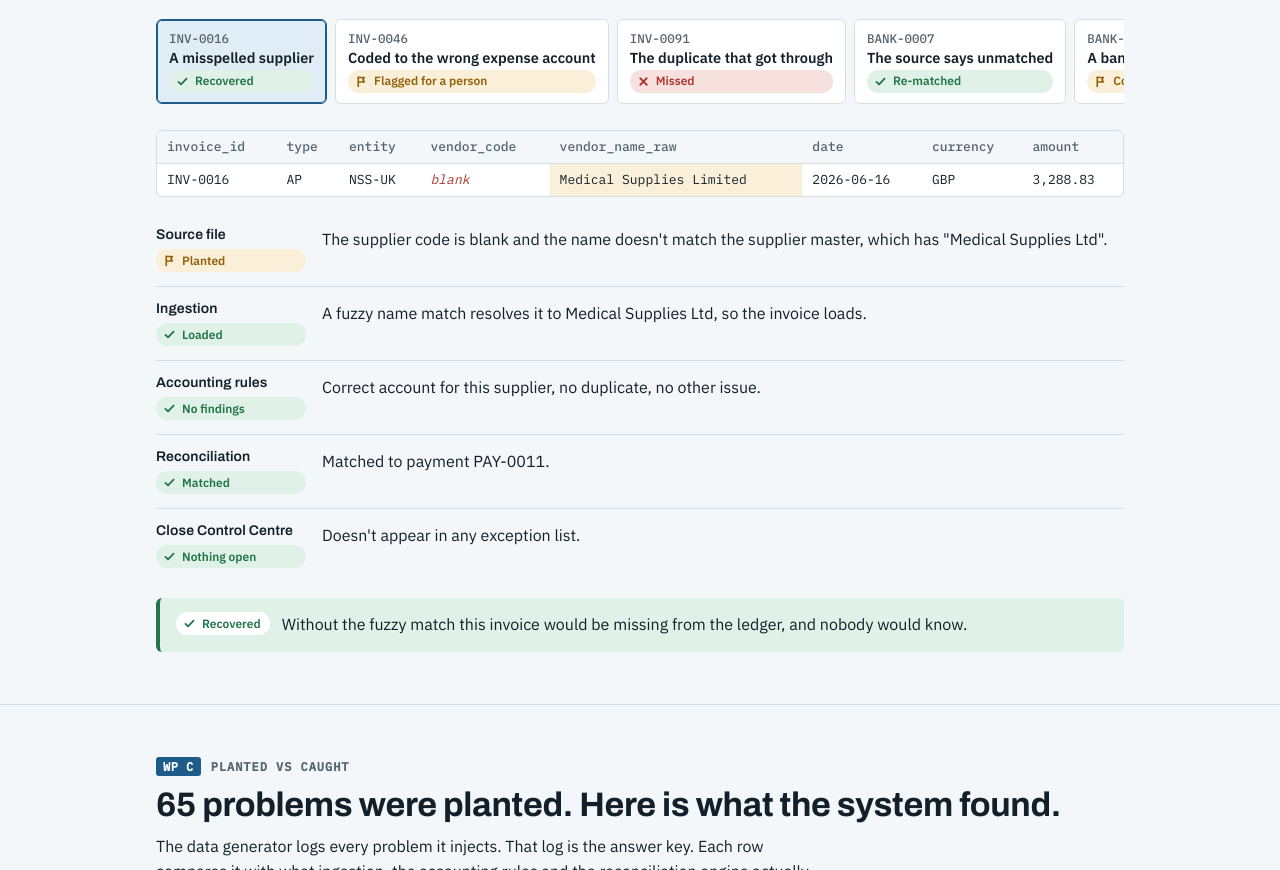
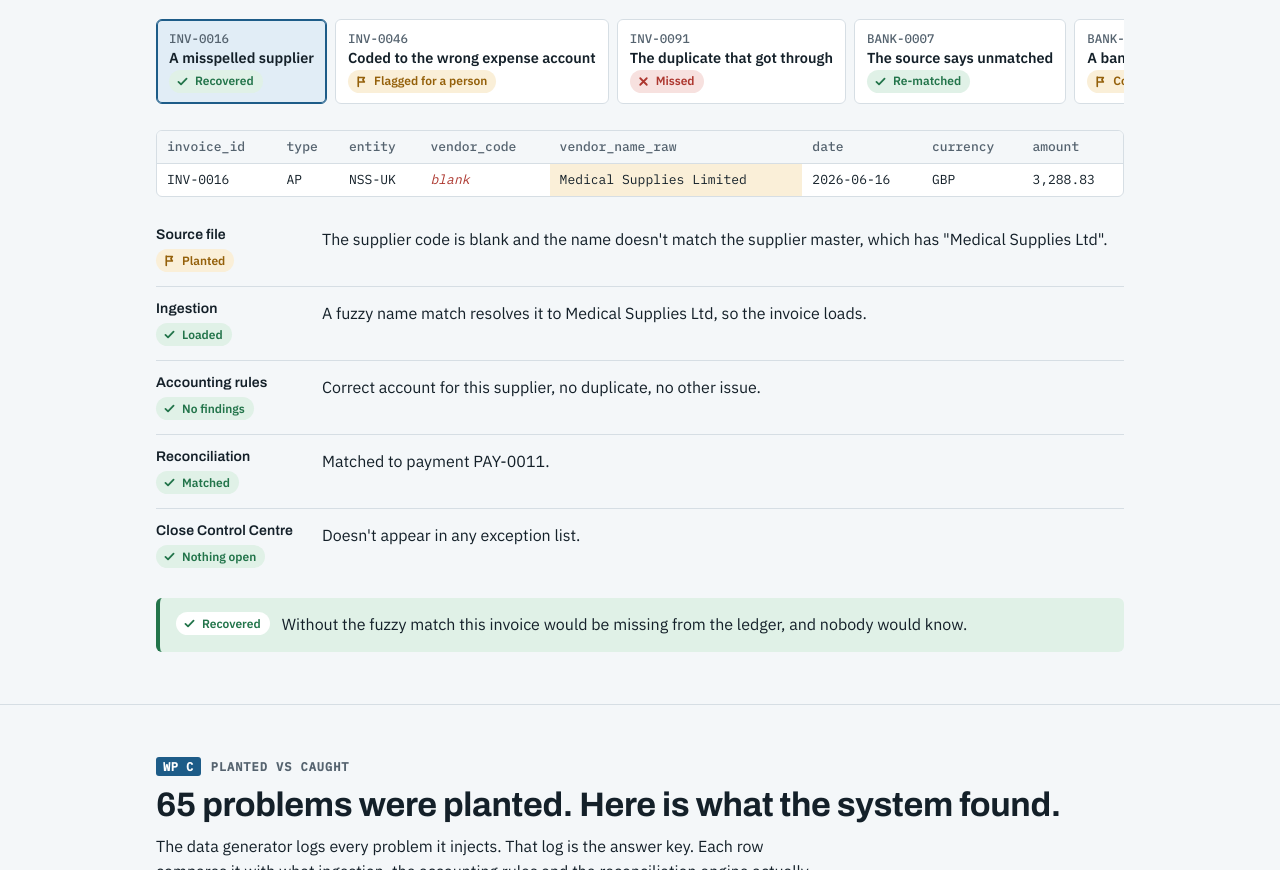
Before and after one commit to VAishwaryaSingh/Northstar-Finance-OS, a plain HTML site: page docs/index.html in a window 1280 px wide. Shown: the part 1546-2416 px from the top of the page. Drawn offline with Linux system fonts and the light colour scheme.

Commit message:
Evidence page: keep status chips compact; drop repeated "Missed" in trace
Co-Authored-By: Claude Opus 5.5 <noreply@anthropic.com>

```diff
--- a/docs/index.html
+++ b/docs/index.html
@@ -139,6 +139,7 @@ table.raw td.hl { background: var(--flag-soft); }
 .stage:first-child { border-top: 0; }
 .stage .who { display: grid; gap: 7px; align-content: start; }
 .stage .who b { font: 600 14px var(--f-display); letter-spacing: .01em; }
+.stage .who .chip, .tab .chip { justify-self: start; }
 .stage .what { min-width: 0; display: grid; gap: 6px; }
 .stage .what p { margin: 0; }
 .stage .what .deep { font-size: 14px; color: var(--muted); }
@@ -540,7 +541,7 @@ footer p { margin: 0; }
         ["Reconciliation", "na", "Not covered", "Customer (AR) invoices are outside the supplier (AP) matching engine.", "Test: reconcile AP ignores AR invoices."],
         ["Close Control Centre", "miss", "Not shown", "No duplicate warning appears.", ""]
       ],
-      verdict: "Missed: 5 of 6 planted duplicate pairs were caught. This one is recorded in KNOWN_ISSUES, not hidden, and loading rows that fail validation was rejected as a fix."
+      verdict: "5 of 6 planted duplicate pairs were caught. This one is recorded in KNOWN_ISSUES, not hidden, and loading rows that fail validation was rejected as a fix."
     },
     {
       id: "BANK-0007", title: "The source says unmatched", outcome: "ok", outcomeLabel: "Re-matched",
```
